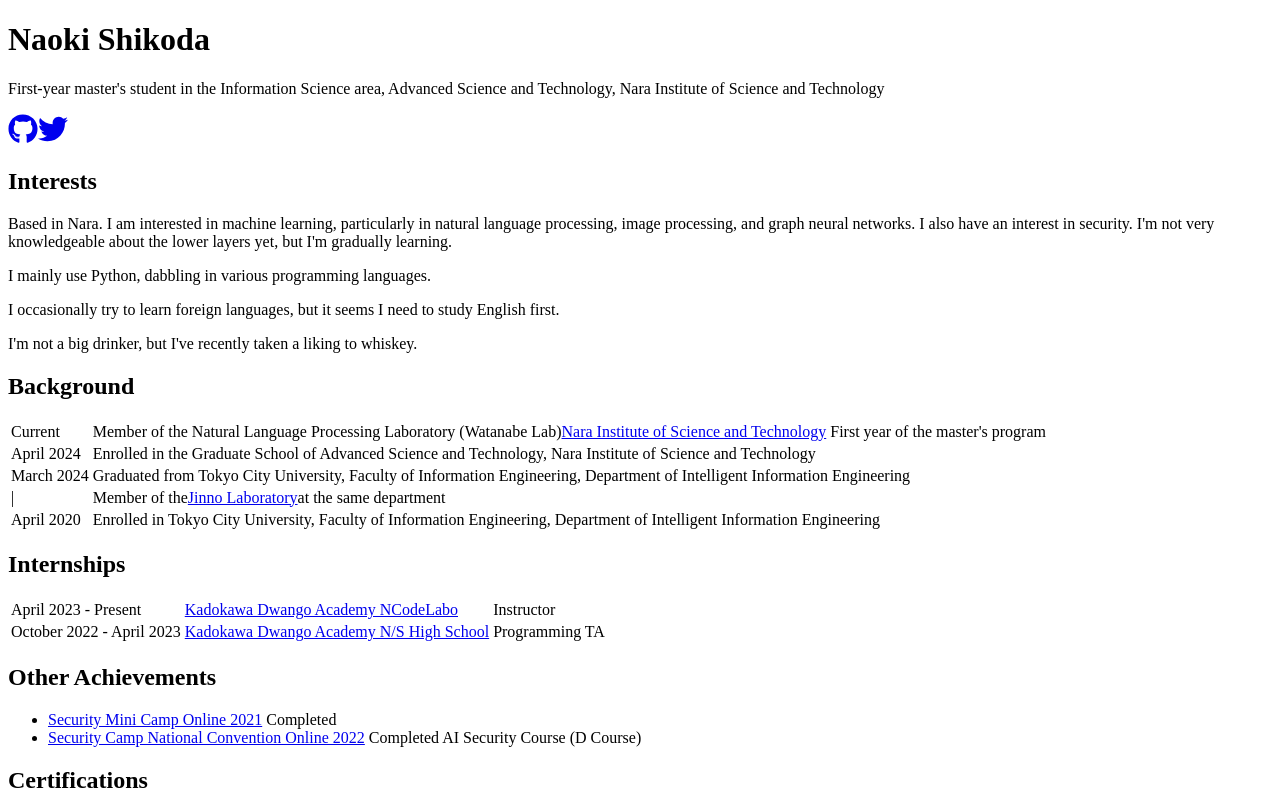
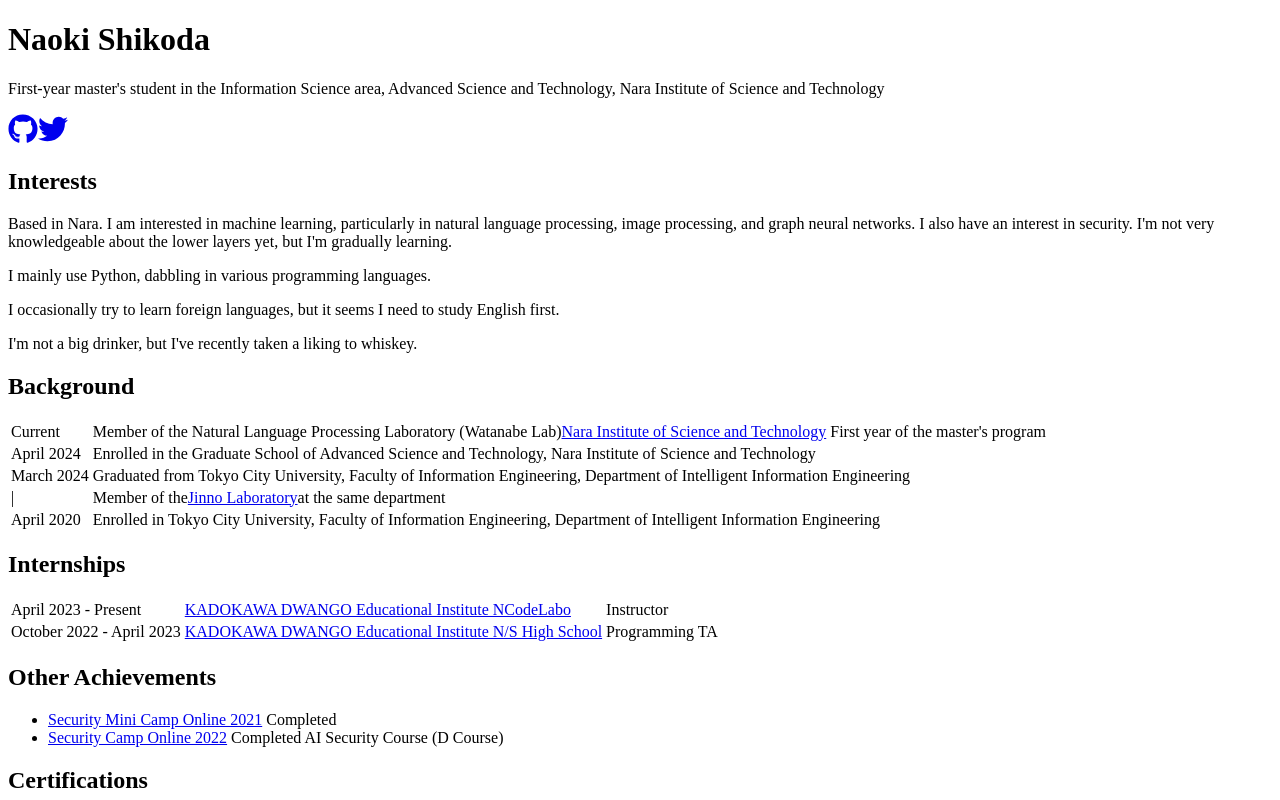
Before and after one commit to n4okins/n4okins.github.io, a Next.js app: page /en in a window 1280 px wide. Shown: the top 800 px of the page. Built offline with nearby package versions, Linux system fonts and the light colour scheme.

Commit message:
Google Analyticsの設定を追加

```diff
--- a/src/pages/_document.tsx
+++ b/src/pages/_document.tsx
@@ -14,6 +14,21 @@ export default class Document extends NextDocument {
           <meta name="msapplication-TileColor" content="#ffffff" />
           <meta name="msapplication-config" content="/favicons/browserconfig.xml" />
           <meta name="theme-color" content="#ffffff" />
+
+          <script
+            async
+            src="https://www.googletagmanager.com/gtag/js?id=G-RNH27HRY3B"
+          ></script>
+          <script
+            dangerouslySetInnerHTML={{
+              __html: `
+                window.dataLayer = window.dataLayer || [];
+                function gtag(){dataLayer.push(arguments);}
+                gtag('js', new Date());
+                gtag('config', 'G-RNH27HRY3B');
+              `,
+            }}
+          />
         </Head>
         <body>
           <Main />
--- a/src/pages/en.tsx
+++ b/src/pages/en.tsx
@@ -82,7 +82,7 @@ export default function English() {
                                     <td className="px-4 py-2 border-gray-700">April 2023 - Present</td>
                                     <td className="px-4 py-2 border-gray-700">
                                         <Link href="https://nnn.ed.jp/recruit/special/intern/" target="_blank" className="text-blue-400 hover:text-blue-200">
-                                            Kadokawa Dwango Academy NCodeLabo
+                                            KADOKAWA DWANGO Educational Institute NCodeLabo
                                         </Link>
                                     </td>
                                     <td className="px-4 py-2 border-gray-700">Instructor</td>
@@ -91,7 +91,7 @@ export default function English() {
                                     <td className="px-4 py-2 border-gray-700">October 2022 - April 2023</td>
                                     <td className="px-4 py-2 border-gray-700">
                                         <Link href="https://nnn.ed.jp/recruit/special/intern/" target="_blank" className="text-blue-400 hover:text-blue-200">
-                                            Kadokawa Dwango Academy N/S High School
+                                            KADOKAWA DWANGO Educational Institute N/S High School
                                         </Link>
                                     </td>
                                     <td className="px-4 py-2 border-gray-700">Programming TA</td>
@@ -109,7 +109,7 @@ export default function English() {
                         </li>
                         <li>
                             <Link href="https://www.ipa.go.jp/jinzai/security-camp/2022/zenkoku/index.html" target="_blank" className="mr-4 text-blue-400 hover:text-blue-200">
-                                Security Camp National Convention Online 2022
+                                Security Camp Online 2022
                             </Link> Completed AI Security Course (D Course)
                         </li>
                     </ul>
```
